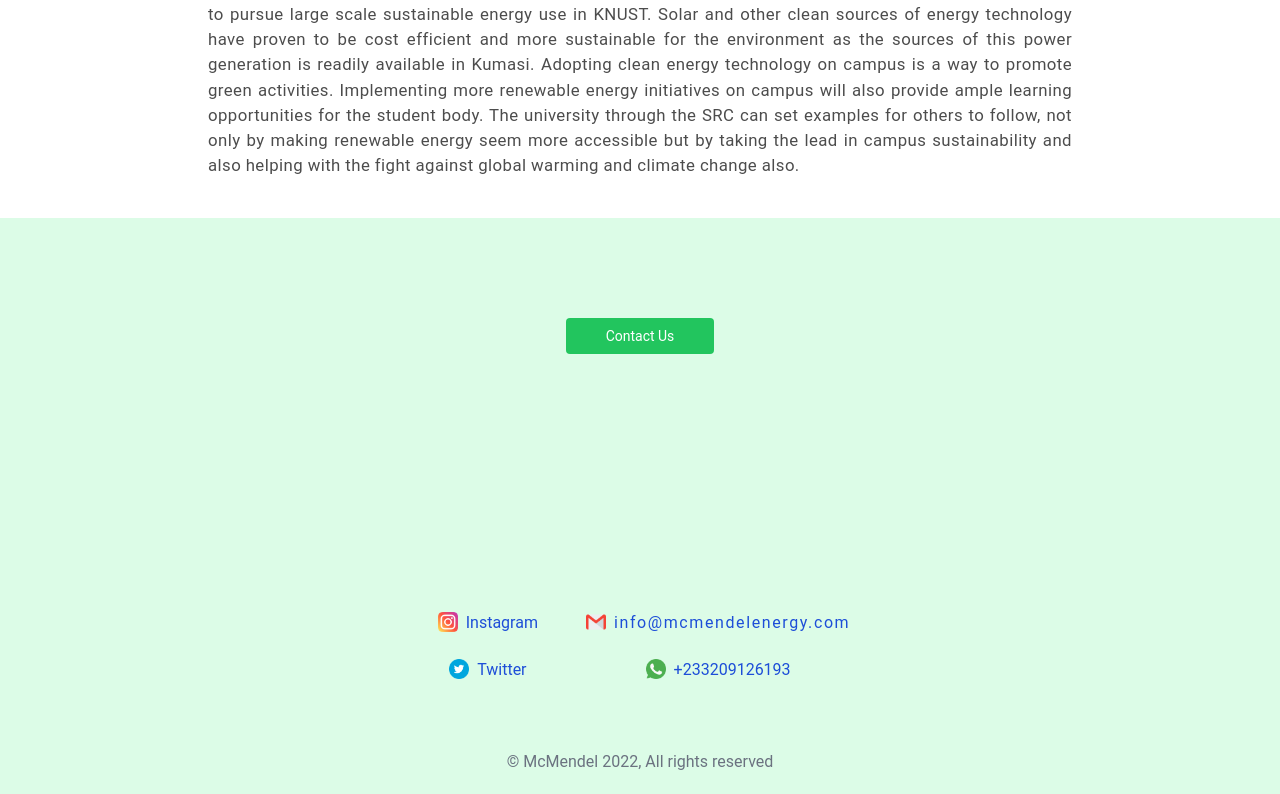
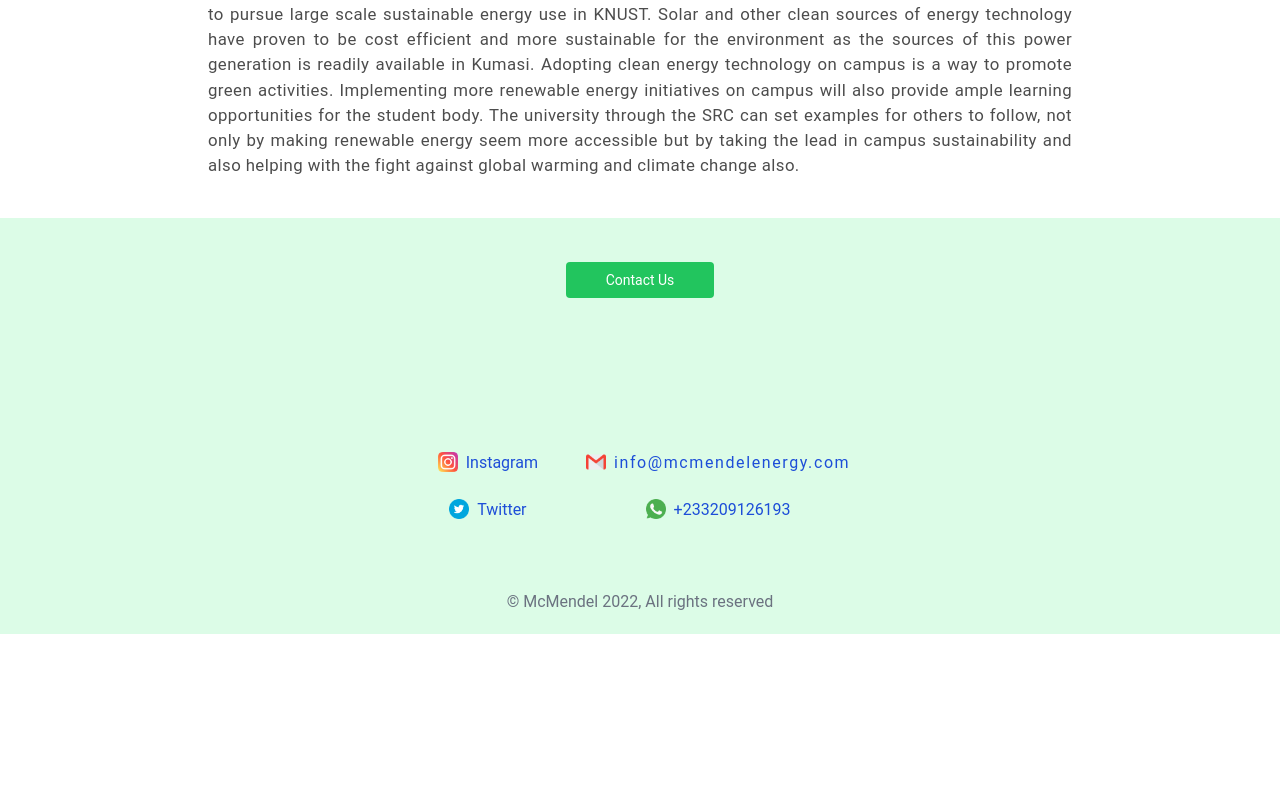
Before and after one commit to buabaj/mcmendel, a Next.js app: page / in a window 1280 px wide. Shown: the part 3904-4698 px from the top of the page. After the commit the page ends 4538 px from the top, so only its background shows below. Built offline with nearby package versions, Linux system fonts and the light colour scheme.

Commit message:
some touches

```diff
--- a/components/home/index.jsx
+++ b/components/home/index.jsx
@@ -159,11 +159,12 @@ function Index() {
             </section>
 
             <footer id="contact" className="flex flex-col items-center justify-between">
-                <div className="">
-                    <button onClick={mailto} className=" bg-green-500 mt-20 hover:bg-green-700 text-white text-sm outline-none py-2 px-10 rounded active:scale-95">
+                <div>
+                    <button onClick={mailto} className=" bg-green-500 mt-6 hover:bg-green-700 text-white text-sm outline-none py-2 px-10 rounded active:scale-95">
                         Contact Us
                     </button>
                 </div>
+
 
                 <div>
                     <div className="text-center mb-16">
--- a/styles/globals.css
+++ b/styles/globals.css
@@ -68,7 +68,7 @@
     }
 
     footer{
-      height: 72vh;
+      height: 52vh;
       @apply bg-green-100 w-full p-5;
     }
 
```
